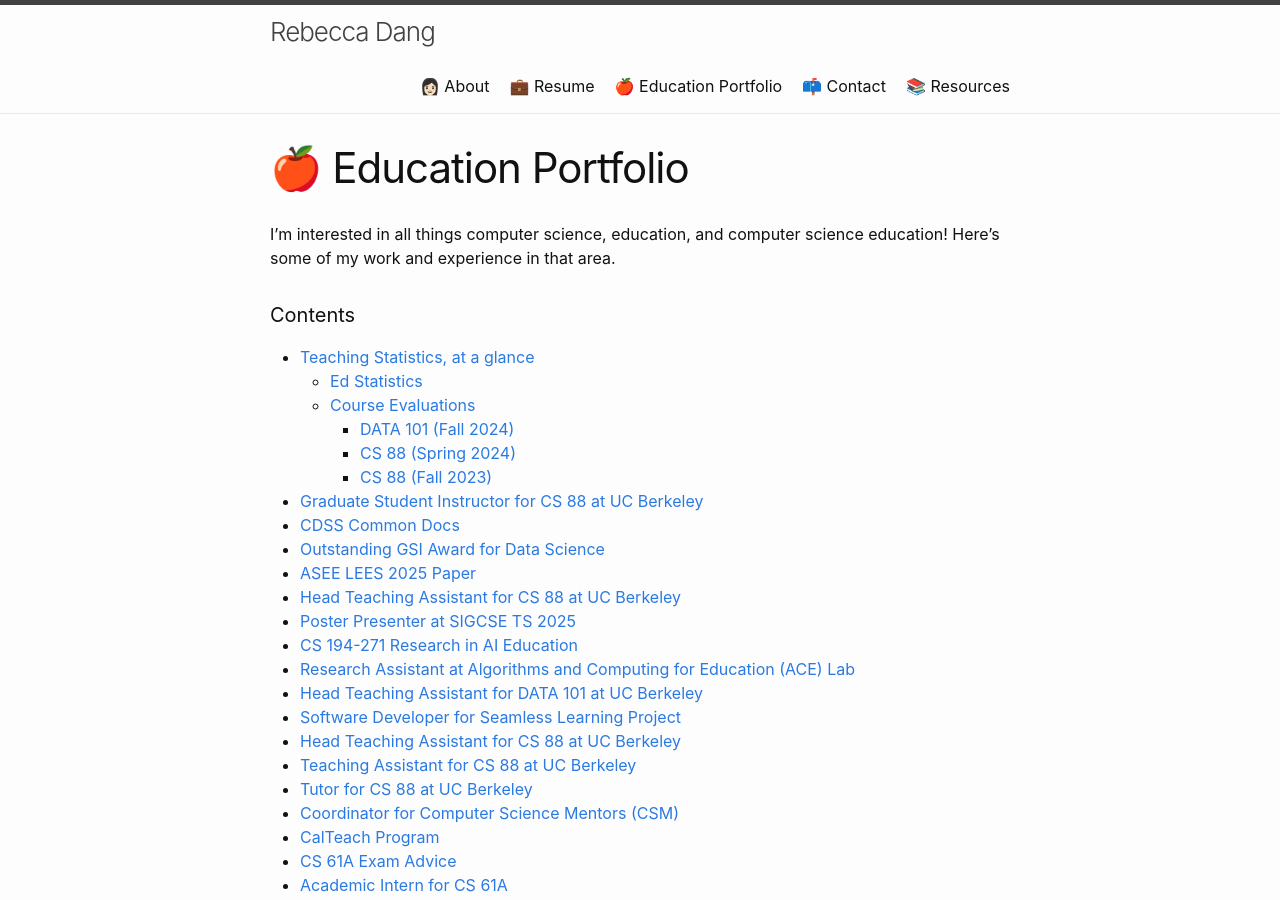
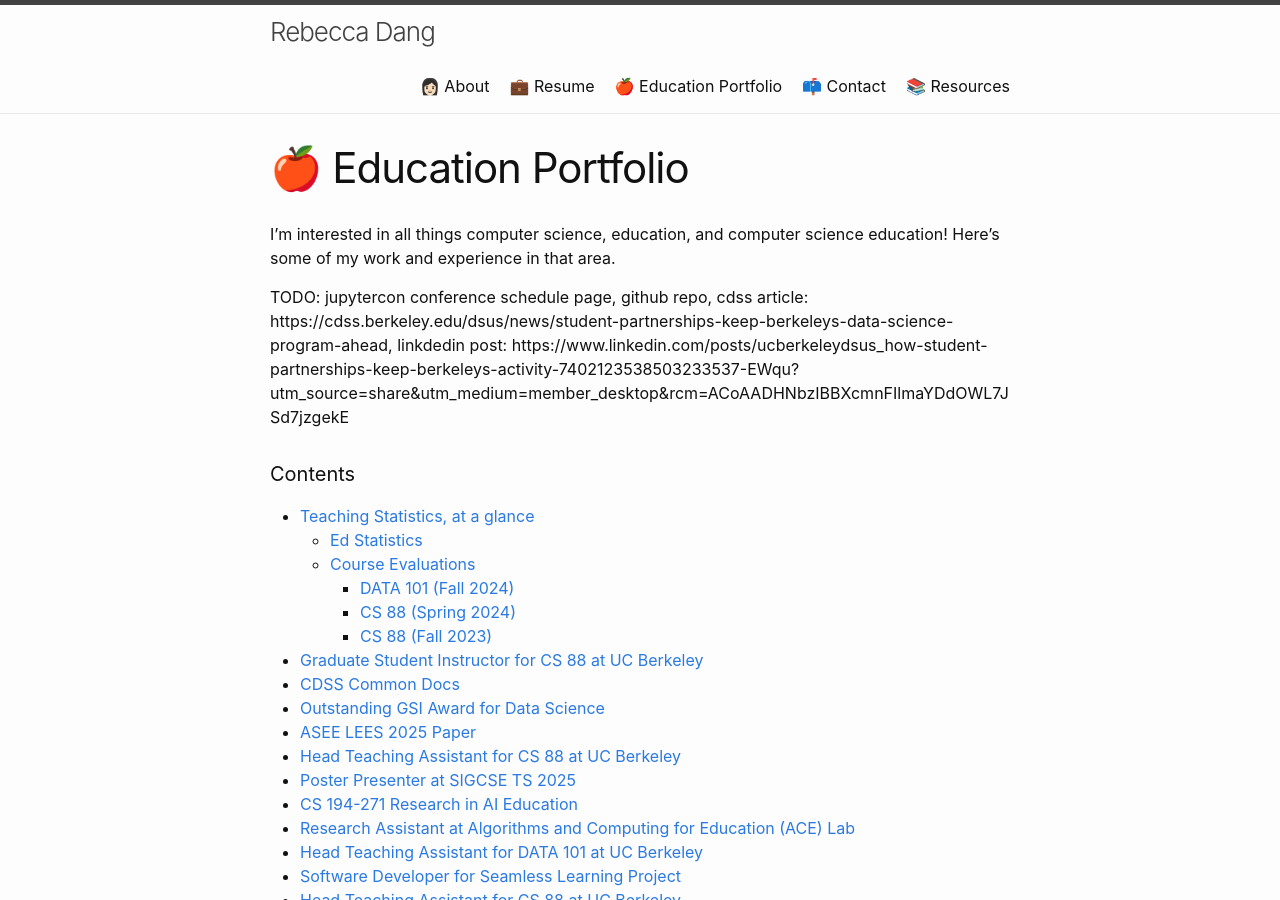
Before and after one commit to phrdang/phrdang.github.io, a Jekyll site: the page built from ed-portfolio.md, in a window 1280 px wide and 900 px high. Built offline with Jekyll 4.4.1, drawn with Linux system fonts in a browser that asks for light colours.

Commit message:
Add TODO to add JupyterCon links

```diff
--- a/ed-portfolio.md
+++ b/ed-portfolio.md
@@ -5,6 +5,8 @@ permalink: /ed-portfolio/
 ---
 
 I'm interested in all things computer science, education, and computer science education! Here's some of my work and experience in that area.
+
+TODO: jupytercon conference schedule page, github repo, cdss article: https://cdss.berkeley.edu/dsus/news/student-partnerships-keep-berkeleys-data-science-program-ahead, linkdedin post: https://www.linkedin.com/posts/ucberkeleydsus_how-student-partnerships-keep-berkeleys-activity-7402123538503233537-EWqu?utm_source=share&utm_medium=member_desktop&rcm=ACoAADHNbzIBBXcmnFIlmaYDdOWL7JSd7jzgekE
 
 #### Contents
 
```
